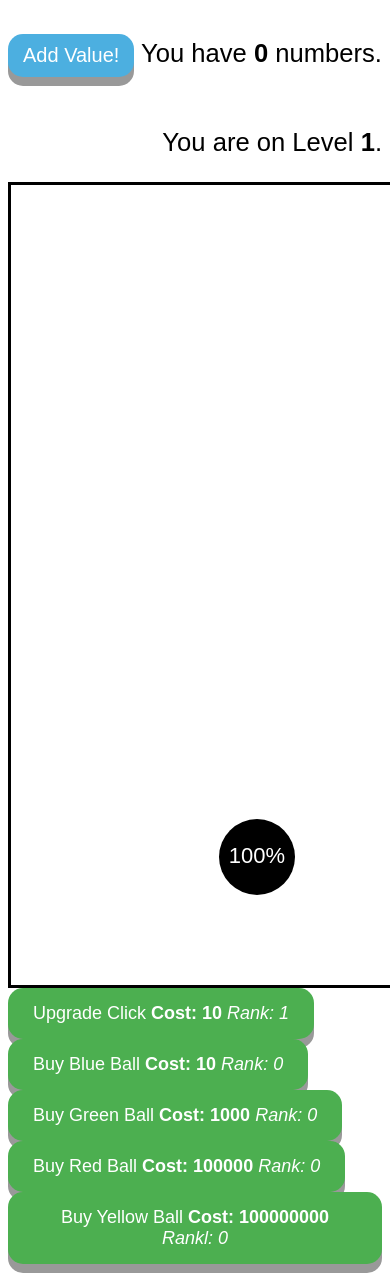
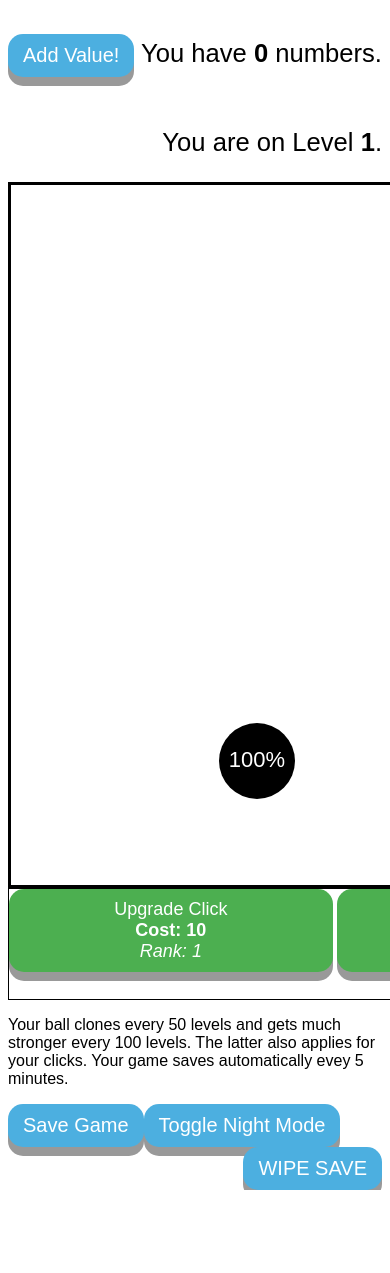
Before and after one commit to conorpo/conorpo.github.io, a plain HTML site: page index.html in a window 390 px wide. Shown: the top 1273 px of the page. After the commit the page ends 1190 px from the top, so only its background shows below. Drawn offline with Linux system fonts and the light colour scheme.

Commit message:
Night Mode, Wipes, Balancing, New Balls, ReadMe.
Added a night mode toggle, added save wiping, added 2 new balls, cleaned up overall design, added scrollbox, balanced everything, added different speeds, updated readme.

```diff
--- a/css/style.css
+++ b/css/style.css
@@ -5,6 +5,9 @@ body {
 h1 {
     color: #000000;
     font-family: Arial, Helvetica, sans-serif;
+}
+p {
+    color: #000000;
 }
 canvas{
     border: 3px solid black;
@@ -26,9 +29,6 @@ canvas{
     text-align: left;
     font-size: 160%;
     font-family: Arial, Helvetica, sans-serif;
-}
-.shop {
-    float: left;
 }
 .clearfix{
     clear:both
@@ -52,7 +52,8 @@ canvas{
   transform: translateY(4px);
 }
 .upgrade {
-  padding: 15px 25px;
+  width: 14%;
+  padding: 10px 25px;
   font-size: 18px;
   text-align: center;
   cursor: pointer;
--- a/index.html
+++ b/index.html
@@ -18,25 +18,32 @@
           <meta name="viewport" content="width=device-width, initial-scale=1">
       </div>
   </head>
-  <body onLoad="init()">
-    <p class = "largeL">
+  <body onLoad="init()" id="body">
+    <p class = "largeL" id="p1">
       <button class = "click" type = "button" onClick = "clickAdd(1)" >Add Value!</button>
       You have <b><span id = "value">0</span></b> numbers.
     </p>
-    <p class = "largeR">
+    <p class = "largeR" id="p2">
       You are on Level <b><span id = "level">1</span></b>.
     </p>
     <div class = "clearfix"></div>
-    <canvas id="myCanvas" width="1900" height="800"></canvas>
-    <div class="shop">
-      <button class = "upgrade" type = "button" onClick = "clickRankUp()">Upgrade Click <b>Cost: <span id="CC">10</span></b><i> Rank: <span id="CA">1</span></i></button>
-      <button class = "upgrade" type = "button" onClick = "levelBall(0)"><span id="0T">Buy</span> Blue Ball <b>Cost: <span id="0C">10</span></b><i> Rank: <span id="0A">0</span></i></button>
-      <button class = "upgrade" type = "button" onClick = "levelBall(1)"><span id="1T">Buy</span> Green Ball <b>Cost: <span id="1C">1000</span></b><i> Rank: <span id="1A">0</span></i></button>
-      <button class = "upgrade" type = "button" onClick = "levelBall(2)"><span id="2T">Buy</span> Red Ball <b>Cost: <span id="2C">100000</span></b><i> Rank: <span id="2A">0</span></i></button>
-      <button class = "upgrade" type = "button" onClick = "levelBall(3)"><span id="3T">Buy</span> Yellow Ball <b>Cost: <span id="3C">100000000</span></b><i> Rankl: <span id="3A">0</span></i></button>
-      <p class = "small">Your ball clones every 50 levels and gets much stronger every 100 levels. The latter also applies for your clicks. Your game saves automatically evey 5 minutes.</p>
+    <canvas id="myCanvas" width="1900" height="700"></canvas>
+    <div style="border:1px solid black;width:1850px;height:110px;overflow-y:hidden;overflow-x:scroll;">
+      <div class="shop" style="width:125%;">
+        <button class = "upgrade" type = "button" onClick = "clickRankUp()">Upgrade Click <br><b>Cost: <span id="CC">10</span></b><br><i>Rank: <span id="CA">1</span></i></button>
+        <button class = "upgrade" type = "button" onClick = "levelBall(0)"><span id="0T">Buy</span> Blue Ball <br><b>Cost: <span id="0C">10</span></b><br><i>Rank: <span id="0A">0</span></i></button>
+        <button class = "upgrade" type = "button" onClick = "levelBall(1)"><span id="1T">Buy</span> Green Ball <br><b>Cost: <span id="1C">1000</span></b><br><i>Rank: <span id="1A">0</span></i></button>
+        <button class = "upgrade" type = "button" onClick = "levelBall(2)"><span id="2T">Buy</span> Red Ball <br><b>Cost: <span id="2C">100000</span></b><br><i>Rank: <span id="2A">0</span></i></button>
+        <button class = "upgrade" type = "button" onClick = "levelBall(3)"><span id="3T">Buy</span> Yellow Ball <br><b>Cost: <span id="3C">10000000</span></b><br><i>Rank: <span id="3A">0</span></i></button>
+        <button class = "upgrade" type = "button" onClick = "levelBall(4)"><span id="4T">Buy</span> Orange Ball <br><b>Cost: <span id="4C">1000000000</span></b><br><i>Rank: <span id="4A">0</span></i></button>
+        <button class = "upgrade" type = "button" onClick = "levelBall(5)"><span id="5T">Buy</span> Purple Ball <br><b>Cost: <span id="5C">100000000000</span></b><br><i>Rank: <span id="5A">0</span></i></button>
+      </div>
     </div>
+    <p class = "small" id="p3">Your ball clones every 50 levels and gets much stronger every 100 levels. The latter also applies for your clicks. Your game saves automatically evey 5 minutes.</p>
     <div class = "clearfix"></div>
-   <button class = "click" type="button" onClick = "save()" id = "save">Save Game</button>
+   <button class = "click" type="button" onClick = "save()" id = "save" style = "float:left;">Save Game</button>
+   <button class = "click" type="button" onClick = "toggleNightMode()" id = "night" style = "float:left;">Toggle Night Mode</button>
+   <button class = "click" type="button" onClick = "wipeSave()" id = "wipe" style = "float:right;">WIPE SAVE</button>
+
   </body>
 </html>
--- a/js/main.js
+++ b/js/main.js
@@ -1,17 +1,23 @@
 var width = 1900;
-var height = 800;
+var height = 700;
 var value = 0;
 var context;
 var level = 1;
-var click = {rank:1 ,bDamage:1,cost:10,multi:1.2};
+var baseCostMulti = 1.07;
+var baseHealthMulti = 1.07;
+var click = {rank:1 ,bDamage:1,cost:10,multi:1.1};
+var startingBalls = 6;
 var balls = [
-  {active:false,x:200,y:200,dx:.707,dy:.707,color:"#0000ff",radius:20,bDamage:8,rank:0,cost:10,id:0,clone:false},
-  {active:false,x:300,y:300,dx:.707,dy:-.707,color:"#00ff00",radius:30,bDamage:200,rank:0,cost:1000,id:1,clone:false},
-  {active:false,x:100,y:100,dx:-.707,dy:.707,color:"#ff0000",radius:10,bDamage:15000,rank:0,cost:100000,id:2,clone:false},
-  {active:false,x:400,y:400,dx:-.707,dy:-.707,color:"#ffff00",radius:15,bDamage:6666666,rank:0,cost:10000000,id:3,clone:false}
+  {active:false,x:200,y:200,dx:.707,dy:.707,color:"#5555ff",radius:20,bDamage:8,rank:0,cost:10,id:0,clone:false,speed:4},
+  {active:false,x:300,y:300,dx:.707,dy:-.707,color:"#00ff00",radius:30,bDamage:300,rank:0,cost:1000,id:1,clone:false,speed:4},
+  {active:false,x:100,y:100,dx:-.707,dy:.707,color:"#ff0000",radius:10,bDamage:50000,rank:0,cost:100000,id:2,clone:false,speed:3},
+  {active:false,x:400,y:400,dx:-.707,dy:-.707,color:"#ffff00",radius:15,bDamage:800000,rank:0,cost:10000000,id:3,clone:false,speed:6},
+  {active:false,x:900,y:300,dx:-.707,dy:.707,color:"#FFA500",radius:50,bDamage:40000000,rank:0,cost:1000000000,id:4,clone:false,speed:2},
+  {active:false,x:1000,y:200,dx:-.707,dy:-.707,color:"#800080",radius:5,bDamage:5000000000,rank:0,cost:100000000000,id:5,clone:false,speed:8}
 ];
 var enemies = [];
 var shrink = false;
+var nightMode = false;
 function clickAdd(number) {
   value+= number*click.rank*click.bDamage;
   document.getElementById("value").innerHTML = value;
@@ -21,7 +27,7 @@ function clickRankUp(){
       value -= Math.floor(click.cost*Math.pow(click.multi,click.rank));
       click.rank += 1;
       if(click.rank%100 == 0){
-        click.bDamage *= (click.rank/100) + 1;
+        click.bDamage *= 10;
       }
       document.getElementById("CC").innerHTML = Math.floor(click.cost*Math.pow(click.multi,click.rank));
       document.getElementById("CA").innerHTML = click.rank;
@@ -30,33 +36,36 @@ function clickRankUp(){
 }
 function levelBall(id){
   var tempBall = balls[id];
-  if(value>=Math.floor(tempBall.cost*Math.pow(1.07,tempBall.rank))){
+  if(value>=Math.floor(tempBall.cost*Math.pow(baseCostMulti,tempBall.rank))){
     if(tempBall.rank == 0){
       tempBall.active = true;
       document.getElementById(id+"T").innerHTML = "Upgrade";
     }
-    value -= Math.floor(tempBall.cost*Math.pow(1.07,tempBall.rank));
+    value -= Math.floor(tempBall.cost*Math.pow(baseCostMulti,tempBall.rank));
     tempBall.rank += 1;
     if(tempBall.rank%100 == 0){
-      tempBall.bDamage *= (tempBall.rank/100) + 1;
+      tempBall.bDamage *= 10;
     }
     if(tempBall.rank%50 == 0){
       balls.push({active:true,x:rand(100,width-100),y:rand(100,height-100),dx:.707,dy:-.707,color:tempBall.color,
-        radius:tempBall.radius,id:tempBall.id,clone:true});
+        radius:tempBall.radius,id:tempBall.id,clone:true,speed:tempBall.speed});
     }
     document.getElementById(id+"C").innerHTML = Math.floor(tempBall.cost*Math.pow(1.07,tempBall.rank));
     document.getElementById(id+"A").innerHTML = tempBall.rank;
     document.getElementById("value").innerHTML = value;
   }
 }
-function init() {
+function init(){
   context= myCanvas.getContext('2d');
   var savegame = JSON.parse(localStorage.getItem("save"));
   if(savegame){
+    if (typeof savegame.nightMode !== "undefined" && savegame.nightMode){
+      toggleNightMode();
+    }
     if (typeof savegame.value !== "undefined") value = savegame.value;
     if (typeof savegame.level !== "undefined") level = savegame.level;
-    if (typeof savegame.ranks !== "undefined"){
-      for(var l = 0; l < 4;l++){
+    for(var l = 0; l < startingBalls;l++){
+      if (typeof savegame.ranks[l] !== "undefined"){
         var loadBall = balls[l];
         var loadData = savegame.ranks[l];
         loadBall.rank = loadData;
@@ -65,11 +74,11 @@ function init() {
           document.getElementById(loadBall.id+"T").innerHTML = "Upgrade";
         }
         for(var r = 1; r <= (loadData/100); r++){
-          loadBall.bDamage *= r + 1;
+          loadBall.bDamage *= 10;
         }
         for(var c = 1; c <= (loadData/50); c++){
           balls.push({active:true,x:rand(100,width-100),y:rand(100,height-100),dx:.707,dy:-.707,color:loadBall.color,
-            radius:loadBall.radius,id:loadBall.id,clone:true});
+            radius:loadBall.radius,id:loadBall.id,clone:true,speed:loadBall.speed});
         }
         document.getElementById(loadBall.id+"C").innerHTML = Math.floor(loadBall.cost*Math.pow(1.07,loadBall.rank));
         document.getElementById(loadBall.id+"A").innerHTML = loadBall.rank;
@@ -84,7 +93,7 @@ function init() {
   newLevel();
   spawnEnemies();
   setInterval(draw,10);
-  setInterval(save,300000);
+  setInterval(save,60000);
 }
 function newLevel() {
   level++;
@@ -102,7 +111,7 @@ function newLevel() {
 }
 function spawnEnemies(){
   if(level%10 == 0){
-    var healthTemp = Math.floor(10000*Math.pow(1.07,level-1));
+    var healthTemp = Math.floor(10000*Math.pow(baseHealthMulti,level-1));
     enemies.push({x:width/2,y:height/2,health:healthTemp,sHealth:healthTemp,active:true,radius:(height/2)-100});
     var boss = enemies[0];
     for(var b = 0; b<balls.length;b++){
@@ -118,7 +127,7 @@ function spawnEnemies(){
   }
   else{
     for(i = 0;i<5;i++){
-      var healthTemp = Math.floor(100*Math.pow(1.07,level-1));
+      var healthTemp = Math.floor(100*Math.pow(baseHealthMulti,level-1));
       enemies.push({x:rand(100, width-100),y:rand(100, height-100),health:healthTemp,sHealth:healthTemp,active:true,radius:rand(20,60)});
     }
   }
@@ -162,14 +171,24 @@ function draw(){
     var enemyDraw = enemies[i];
     if(enemyDraw.active){
       context.beginPath();
-      context.fillStyle="#000000";
+      if(nightMode){
+        context.fillStyle="#ffffff";
+      }
+      else{
+        context.fillStyle="#000000";
+      }
       context.arc(enemyDraw.x,enemyDraw.y,enemyDraw.radius,0,Math.PI*2,true);
       context.closePath();
       context.fill();
       context.font = Math.floor(enemyDraw.radius/1.7)+"px Arial";
       context.textAlign="center";
       context.textBaseline="middle";
-      context.fillStyle="#FFFFFF";
+      if(nightMode){
+        context.fillStyle="#000000";
+      }
+      else{
+        context.fillStyle="#ffffff";
+      }
       context.fillText(Math.ceil((enemyDraw.health/enemyDraw.sHealth)*100)+"%",enemyDraw.x,enemyDraw.y);
     }
   }
@@ -207,21 +226,22 @@ function draw(){
       }
       if(ball.x<=ball.radius || ball.x>=(width-ball.radius)) ball.dx=-ball.dx;
       if(ball.y<=ball.radius || ball.y>=(height-ball.radius)) ball.dy=-ball.dy;
-      ball.x+=ball.dx*4;
-      ball.y+=ball.dy*4;
+      ball.x+=ball.dx*ball.speed;
+      ball.y+=ball.dy*ball.speed;
     }
   }
 }
 function save(){
   var ranks = [];
-  for(var s = 0; s < 4; s++){
+  for(var s = 0; s < startingBalls; s++){
     ranks.push(balls[s].rank)
   }
   var save = {
     value: value,
     level: level,
     ranks: ranks,
-    click: click.rank
+    click: click.rank,
+    nightMode: nightMode
   }
   localStorage.setItem("save",JSON.stringify(save));
   document.getElementById("save").innerHTML = "Saved!";
@@ -230,3 +250,27 @@ function save(){
 function reAddSave(){
   document.getElementById("save").innerHTML = "Save Game";
 }
+function toggleNightMode(){
+  if(nightMode){
+    nightMode = false;
+    document.getElementById("body").style.backgroundColor = "#ffffff";
+    document.getElementById("p1").style.color = "#000000"
+    document.getElementById("p2").style.color = "#000000"
+    document.getElementById("p3").style.color = "#000000"
+    document.getElementById("myCanvas").style.border = "3px solid #000000";
+  }
+  else{
+    nightMode = true;
+    document.getElementById("body").style.backgroundColor = "#000000";
+    document.getElementById("p1").style.color = "#ffffff"
+    document.getElementById("p2").style.color = "#ffffff"
+    document.getElementById("p3").style.color = "#ffffff"
+    document.getElementById("myCanvas").style.border = "3px solid #ffffff";
+  }
+}
+function wipeSave(){
+  if(confirm("Are you sure you want to wipe your save? THIS WILL RESET EVERYTHING AND YOU WILL HAVE NOTING") == true){
+    localStorage.setItem("save","");
+    location.reload();
+  }
+}
```
Also changed, not shown: 1 other file.
